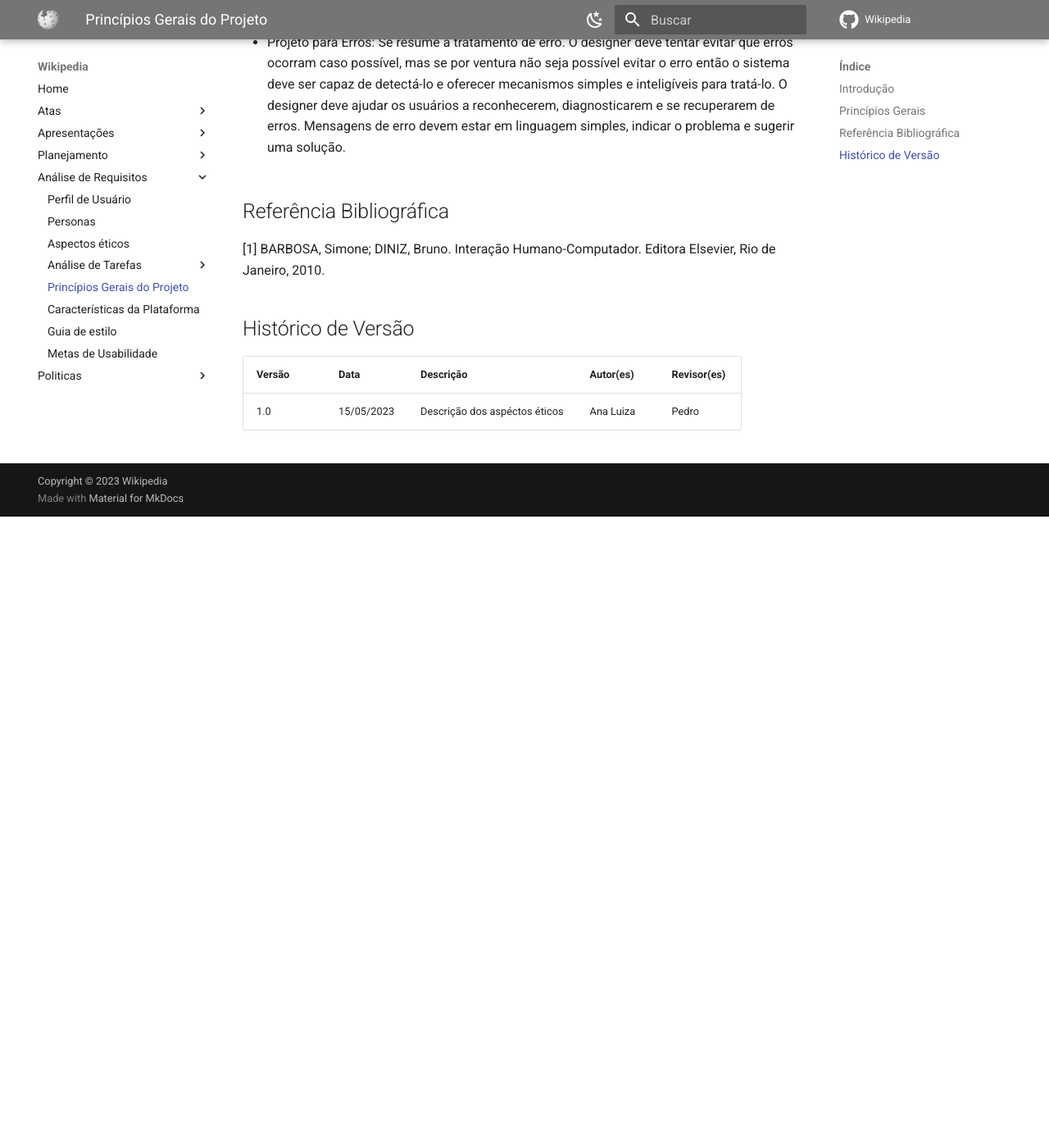
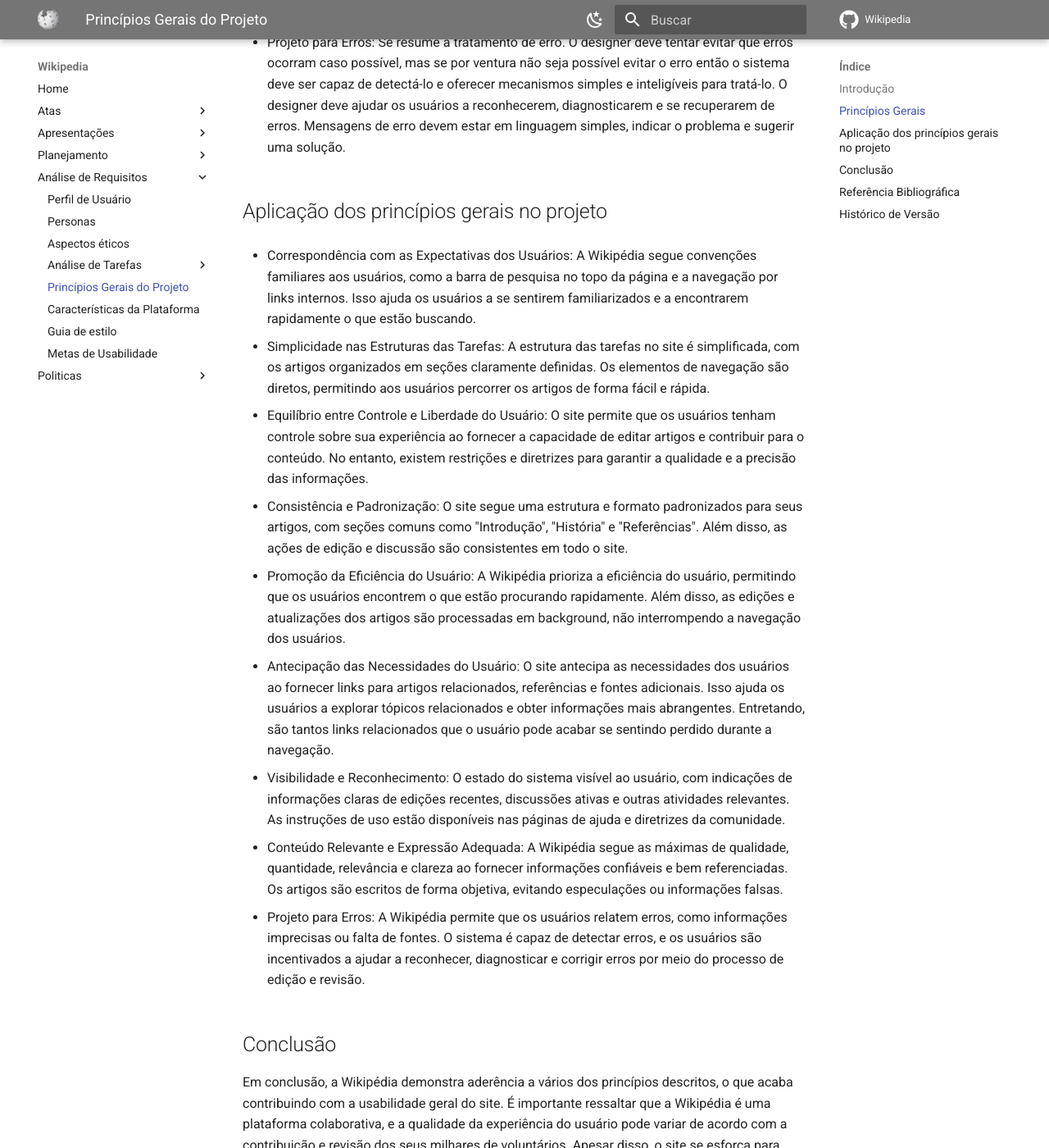
Before and after one commit to Interacao-Humano-Computador/2023.1-Wikipedia, an MkDocs documentation site: the page built from docs/analise-de-requisitos/principiosGerais.md, in a window 1280 px wide and 1400 px high, scrolled down 1353 px. Shown: the whole window at 82% size. Built offline with MkDocs 1.6.1 and Material for MkDocs 9.7.7, drawn with Linux system fonts in a browser that asks for light colours; comment, search, counter and statistics services are not loaded; before the commit the page ends 1983 px from its top, so only the background shows below that; some of the changed text lies outside the part shown.

Commit message:
Aplicando os princípios gerais ao projeto

```diff
--- a/docs/analise-de-requisitos/principiosGerais.md
+++ b/docs/analise-de-requisitos/principiosGerais.md
@@ -23,6 +23,30 @@
 
 - Projeto para Erros: Se resume a tratamento de erro. O designer deve tentar evitar que erros ocorram caso possível, mas se por ventura não seja possível evitar o erro então o sistema deve ser capaz de detectá-lo e oferecer mecanismos simples e inteligíveis para tratá-lo. O designer deve ajudar os usuários a reconhecerem, diagnosticarem e se recuperarem de erros. Mensagens de erro devem estar em linguagem simples, indicar o problema e sugerir uma solução.
 
+## Aplicação dos princípios gerais no projeto
+
+- Correspondência com as Expectativas dos Usuários: A Wikipédia segue convenções familiares aos usuários, como a barra de pesquisa no topo da página e a navegação por links internos. Isso ajuda os usuários a se sentirem familiarizados e a encontrarem rapidamente o que estão buscando.
+
+- Simplicidade nas Estruturas das Tarefas: A estrutura das tarefas no site é simplificada, com os artigos organizados em seções claramente definidas. Os elementos de navegação são diretos, permitindo aos usuários percorrer os artigos de forma fácil e rápida.
+
+- Equilíbrio entre Controle e Liberdade do Usuário: O site permite que os usuários tenham controle sobre sua experiência ao fornecer a capacidade de editar artigos e contribuir para o conteúdo. No entanto, existem restrições e diretrizes para garantir a qualidade e a precisão das informações.
+
+- Consistência e Padronização: O site segue uma estrutura e formato padronizados para seus artigos, com seções comuns como "Introdução", "História" e "Referências". Além disso, as ações de edição e discussão são consistentes em todo o site.
+
+- Promoção da Eficiência do Usuário: A Wikipédia prioriza a eficiência do usuário, permitindo que os usuários encontrem o que estão procurando rapidamente. Além disso, as edições e atualizações dos artigos são processadas em background, não interrompendo a navegação dos usuários.
+
+- Antecipação das Necessidades do Usuário: O site antecipa as necessidades dos usuários ao fornecer links para artigos relacionados, referências e fontes adicionais. Isso ajuda os usuários a explorar tópicos relacionados e obter informações mais abrangentes. Entretando, são tantos links relacionados que o usuário pode acabar se sentindo perdido durante a navegação.
+
+- Visibilidade e Reconhecimento: O estado do sistema visível ao usuário, com indicações de informações claras de edições recentes, discussões ativas e outras atividades relevantes. As instruções de uso estão disponíveis nas páginas de ajuda e diretrizes da comunidade.
+
+- Conteúdo Relevante e Expressão Adequada: A Wikipédia segue as máximas de qualidade, quantidade, relevância e clareza ao fornecer informações confiáveis e bem referenciadas. Os artigos são escritos de forma objetiva, evitando especulações ou informações falsas.
+
+- Projeto para Erros: A Wikipédia permite que os usuários relatem erros, como informações imprecisas ou falta de fontes. O sistema é capaz de detectar erros, e os usuários são incentivados a ajudar a reconhecer, diagnosticar e corrigir erros por meio do processo de edição e revisão.
+
+## Conclusão
+
+Em conclusão, a Wikipédia demonstra aderência a vários dos princípios descritos, o que acaba contribuindo com a usabilidade geral do site. É importante ressaltar que a Wikipédia é uma plataforma colaborativa, e a qualidade da experiência do usuário pode variar de acordo com a contribuição e revisão dos seus milhares de voluntários. Apesar disso, o site se esforça para fornecer uma experiência de usuário eficaz e acessível ao disponibilizar informações confiáveis de maneira intuitiva e facilitar a contribuição e correção de conteúdo pelos usuários.
+
 ## Referência Bibliográfica
 
 [1] BARBOSA, Simone; DINIZ, Bruno. Interação Humano-Computador. Editora Elsevier, Rio de Janeiro, 2010.
@@ -31,4 +55,5 @@
 
 | Versão | Data       | Descrição                          | Autor(es) | Revisor(es) |
 | ------- | ---------- | ------------------------------------ | --------- | ----------- |
-| 1.0     | 15/05/2023 | Descrição dos aspéctos éticos | Ana Luiza   | Pedro   |
+| 1.0     | 15/05/2023 | Descrição dos princípios gerais | Ana Luiza   | Pedro   |
+| 1.1     | 22/05/2023 | Usabilidade dos princípios gerais no projeto | Ana Luiza   | Pedro   |
```
